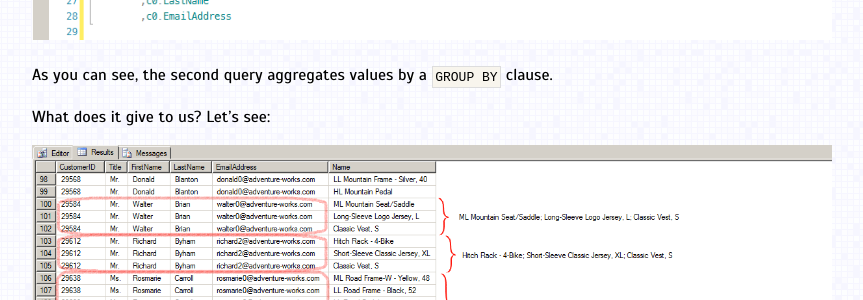
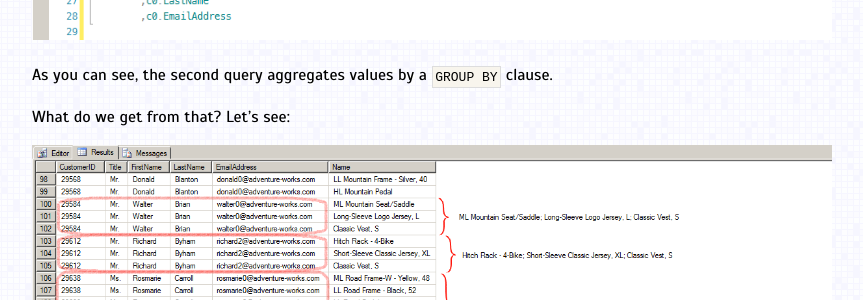
Before and after one commit to atru/atru.github.io, a Jekyll site: the page built from en/_posts/2014-04-10-concat-aggregate.md, in a window 1280 px wide. Shown: the part 791-1091 px from the top of the page, without its empty margins (208-1071 px from the left). Built offline with Jekyll 4.4.1, drawn with Linux system fonts in a browser that asks for light colours; Markdown is read by kramdown in place of the engine named in the settings.

Commit message:
small typo

```diff
--- a/en/_posts/2014-04-10-concat-aggregate.md
+++ b/en/_posts/2014-04-10-concat-aggregate.md
@@ -19,7 +19,7 @@ Let us compare two simple queries:
 
 As you can see, the second query aggregates values by a `GROUP BY` clause.
 
-What does it give to us? Let's see:
+What do we get from that? Let's see:
 
 <center><img alt="Strings concatenated in aggregate" src="/img/2014/concat_aggregate_02.png" style="cursor:pointer" onclick="window.open('/img/2014/concat_aggregate_02.png','_blank');return;"/></center>
 
```
